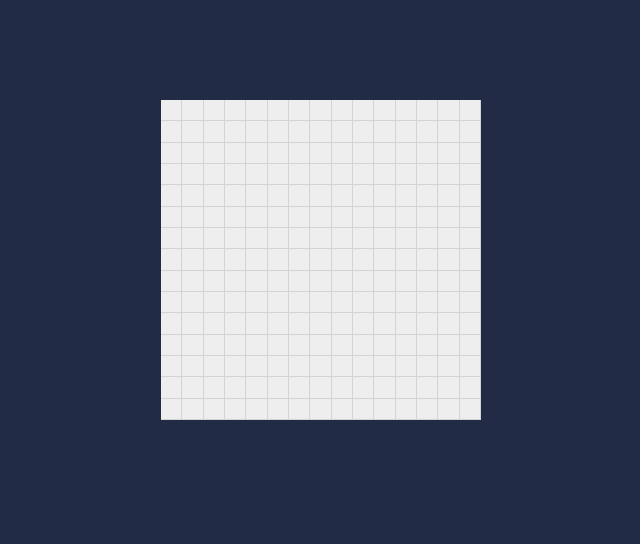
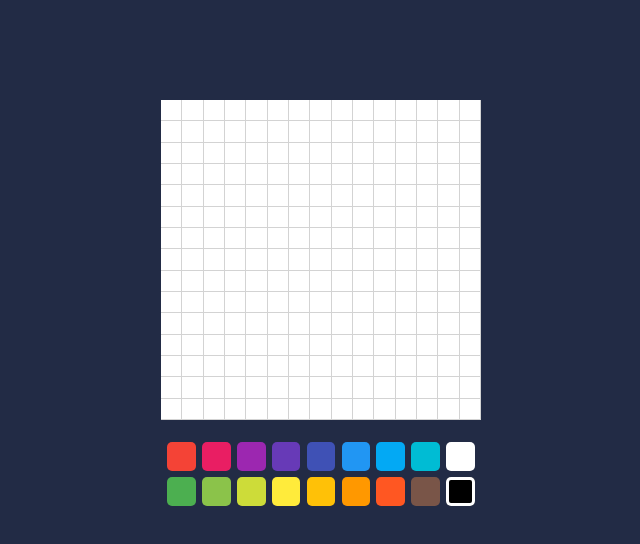
Before and after one commit to VinnyReis/react-pixel-app, a React app: page / in a window 1280 px wide. Shown: the whole page, without its empty margins (319-959 px from the left). Built offline with nearby package versions, Linux system fonts and the light colour scheme.

Commit message:
Added color palette

```diff
--- /dev/null
+++ b/src/components/ColorPalette.js
@@ -0,0 +1,31 @@
+import { useState, useEffect, useContext } from 'react';
+import { EditorContext } from './Editor';
+
+function ColorPalette(){
+
+  const [selectedColor, setSelectedColor] = useState('#000000');
+  const editorContext = useContext(EditorContext);
+
+  const colors = [
+    '#f44336', '#e91e63', '#9c27b0', '#673ab7','#3f51b5', '#2196f3',
+    '#03a9f4', '#00bcd4', '#ffffff', '#4caf50', '#8bc34a', '#cddc39',
+    '#ffeb3b', '#ffc107', '#ff9800', '#ff5722', '#795548', '#000000'
+  ];
+
+  useEffect(() => {
+    editorContext.selectedColor.current = selectedColor;
+  }, [selectedColor])
+
+  return(
+    <div className='color-palette'>
+      {colors.map(color =>
+        <div
+          key={color}
+          className={`color ${color === selectedColor && 'active'}`}
+          style={{ backgroundColor: color}}
+          onClick={() => setSelectedColor(color)}
+        />
+      )}
+    </div>
+  )
+} export default ColorPalette;
--- a/src/components/Editor.js
+++ b/src/components/Editor.js
@@ -1,23 +1,32 @@
-import { useReducer } from 'react';
+import { useReducer, useRef, createContext } from 'react';
 import Canvas from './Canvas';
+import ColorPalette from './ColorPalette';
+
+export const EditorContext = createContext({});
 
 const pixelMapReducer = (canvas, action) => {
   if(action.type === 'PAINT_PIXEL'){
-    canvas[action.position.y][action.position.x] = '#a2b5b6';
+    canvas[action.position.y][action.position.x] = action.color;
     return [...canvas];
   }
 }
 
 const createNewPixelMap = ({x, y}) => {
   return (new Array(y)).fill().map(() =>
-    new Array(x).fill('#eee')
+    new Array(x).fill('#fff')
   );
 }
 
 function Editor(){
-  const [ canvas, pixelMap] = useReducer(pixelMapReducer, createNewPixelMap({x:15, y:15}));
+  const [canvas, pixelMap] = useReducer(pixelMapReducer, createNewPixelMap({x:15, y:15}));
+  const selectedColor = useRef(0);
 
   return(
-    <Canvas matrix={canvas} pixelMap={pixelMap}/>
+    <EditorContext.Provider value={{selectedColor}}>
+      <div className='editor'>
+        <Canvas matrix={canvas} pixelMap={pixelMap}/>
+        <ColorPalette/>
+      </div>
+    </EditorContext.Provider>
   )
 } export default Editor;
--- a/src/components/Pixel.js
+++ b/src/components/Pixel.js
@@ -1,10 +1,15 @@
+import { useContext } from 'react';
+import { EditorContext } from './Editor';
+
 function Pixel({ color, position, size, pixelMap }){
+
+  const {selectedColor} = useContext(EditorContext);
 
   return(
     <div
       className='pixel'
       style={{ width: `${size}%`, paddingTop: `${size}%`, backgroundColor: color }}
-      onClick={() => pixelMap({ type: 'PAINT_PIXEL', position })}
+      onClick={() => pixelMap({ type: 'PAINT_PIXEL', position, color: selectedColor.current })}
     />
   )
 } export default Pixel;
--- a/src/index.css
+++ b/src/index.css
@@ -9,29 +9,62 @@ body {
   width: 100vw;
 }
 
-.canvas{
+.editor{
   width: 25%;
   margin: auto;
   margin-top: 100px;
 }
 
+.canvas{
+  width: 100%;
+}
+
+.color-palette{
+  margin-top: 5%;
+  margin-left: 2%;
+}
+
+.color-palette::after, .canvas::after{
+  content: '';
+  display: block;
+  clear: both;
+}
+
+.color-palette .color{
+  float: left;
+  width: 9.11%;
+  padding-top: 9.11%;
+  border-radius: 5px;
+  margin: 2% 2% 0 0;
+  cursor: pointer;
+}
+
+.color-palette .color.active{
+  box-shadow:0px 0px 0px 3px #fff inset;
+}
+
+.color-palette .color:hover{
+  transform: scale(1.18);
+}
+
 .pixel{
   box-shadow:-1px -1px 0 0 #d3d3d3 inset;
+  cursor: cell;
   float: left;
 }
 
 .pixel:hover{
-  filter: brightness(90%);
+  filter: brightness(85%);
 }
 
 @media (max-width: 920px){
-  .canvas{
+  .editor{
     width: 50%;
   }
 }
 
 @media (max-width: 640px){
-  .canvas{
+  .editor{
     width: 90%;
   }
 }
```
